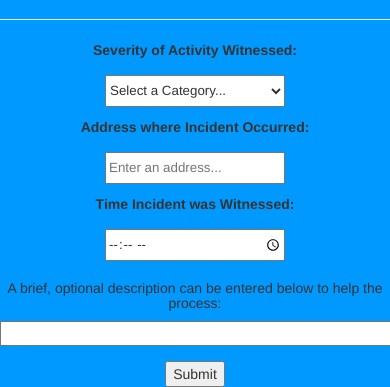
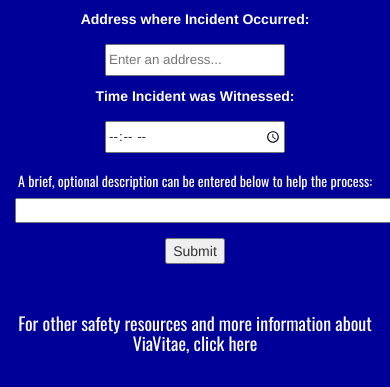
Before and after one commit to RyanVinyard/trial-by-fire, a PHP site: page /crimeReport.php in a window 390 px wide; the page is wider, and only the part inside the window is pictured. Shown: the part 667-1054 px from the top of that part. After the commit the page ends 1021 px from the top of that part, so only its background shows below. Run offline with PHP 8.4, Linux system fonts and the light colour scheme; some libraries are stand-ins or nearby versions.

Commit message:
add about us page and spruce things up

```diff
--- a/crimeReport.php
+++ b/crimeReport.php
@@ -6,7 +6,8 @@
     <meta charset="utf-8">
     <link rel="icon" href="https://www.brandsoftheworld.com/sites/default/files/styles/logo-thumbnail/public/022013/neighborhood-watch.png?itok=ONbLXpd_">
     <link rel="stylesheet" href="https://maxcdn.bootstrapcdn.com/bootstrap/3.3.7/css/bootstrap.min.css" integrity="sha384-BVYiiSIFeK1dGmJRAkycuHAHRg32OmUcww7on3RYdg4Va+PmSTsz/K68vbdEjh4u" crossorigin="anonymous">
-    <link rel="stylesheet" href="css/styles.css?<?php echo time(); ?>" type="text/css" >
+    <link rel="stylesheet" href="css/styles.css?<?php echo time(); ?>" type="text/css">
+    <link href="https://fonts.googleapis.com/css?family=Cinzel|Oswald" rel="stylesheet">
     <script src="https://code.jquery.com/jquery-3.2.1.min.js" integrity="sha256-hwg4gsxgFZhOsEEamdOYGBf13FyQuiTwlAQgxVSNgt4=" crossorigin="anonymous"></script>
     <script src="js/scripts.js"></script>
     <script async defer src="https://maps.googleapis.com/maps/api/js?key=AIzaSyBLLGhjWO-W-Gzd1KmhSpAETJcEl3IBgzs&callback=initMap">
@@ -16,23 +17,8 @@
   </head>
   <body>
     <div class="container">
-      <div class="row">
-        <div class="col-sm-4">
-          <div class="topLinkLeft">
-            <p><a href="http://coeapps.eugene-or.gov/epddispatchlog">Click here to check out the Eugene Police Department's official dispatch log!</p></a>
-          </div>
-        </div>
-        <div class="col-sm-4">
-          <h1 id="mainHeadline">Crime Report</h1>
-        </div>
-        <div class="col-sm-4">
-          <div class="topLinkRight">
-            <p><a href="https://www.adl.org/education/references/hate-symbols">Click here to check out the ADL's official Hate Symbols Database!</p></a>
-          </div>
-        </div>
-      </div>
-    </div>
     <hr>
+      <h1 id="mainHeadline">ViaVitae</h1>
     <h3 id="mapHeadline">Witnessed Incident Map</h3>
     <div id="map"></div>
       <hr>
@@ -67,5 +53,9 @@
         </div>
         </form>
         <input id="submit" type="submit" value="Submit">
+        <br>
+        <br>
+        <a href="aboutUs.php"><h4>For other safety resources and more information about ViaVitae, click here</h4></a>
+    </div>
   </body>
 </html>
--- a/css/styles.css
+++ b/css/styles.css
@@ -28,12 +28,15 @@
 #mapHeadline {
   text-align: center;
   margin-bottom: 24px;
+  color: white;
 }
 
 #mainHeadline {
+  font-family: 'Cinzel', serif;
   text-align: center;
   margin: 8px;
   font-size: 42px;
+  color: white;
 }
 
 #map {
@@ -46,8 +49,22 @@
   text-align: center;
 }
 
+h3 {
+  text-align: center;
+  color: white;
+  font-family: 'Oswald', sans-serif;
+}
+
+h4 {
+  text-align: center;
+  color: white;
+  font-family: 'Oswald', sans-serif;
+}
+
 h5 {
   text-align: center;
+  color: white;
+  font-family: 'Oswald', sans-serif;
 }
 
 .col-sm-4 {
@@ -61,7 +78,7 @@ h5 {
 }
 
 body {
-  background-color: #0099ff;
+  background-color: #000099;
 }
 
 .topLinkLeft {
@@ -74,6 +91,18 @@ body {
   text-align: right;
 }
 
+p {
+  text-align: center;
+}
+
 p a {
   color: white;
 }
+
+p a:visited {
+  color: white;
+}
+
+label {
+  color: white;
+}
--- a/login.php
+++ b/login.php
@@ -3,13 +3,16 @@
   <head>
     <meta charset="utf-8">
     <title>Login Page</title>
-    <link rel="stylesheet" type="text/css" href="style.css">
+    <link rel="stylesheet" type="text/css" href="style.css?<?php echo time(); ?>">
+    <link href="https://fonts.googleapis.com/css?family=Cinzel|Oswald" rel="stylesheet">
   </head>
   <body>
+    <h1>ViaVitae</h1>
     <div id="frm">
       <form action="process.php" method="POST">
         <p>
           <label>Email:</label>
+          <br>
           <input type="email" id="email" name="email" />
         </p>
         <p>
```
Also changed, not shown: aboutUs.php (added, +28 -0 lines), style.css (+20 -7 lines).
